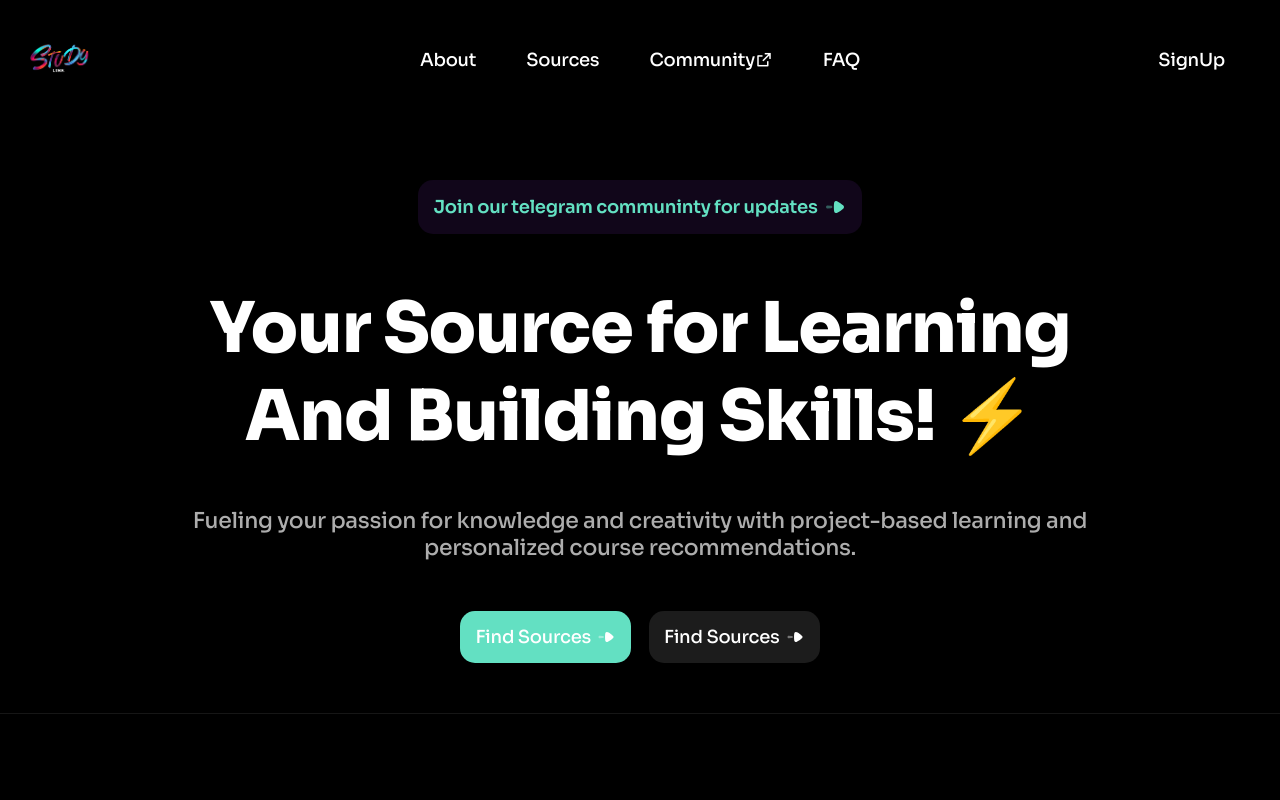
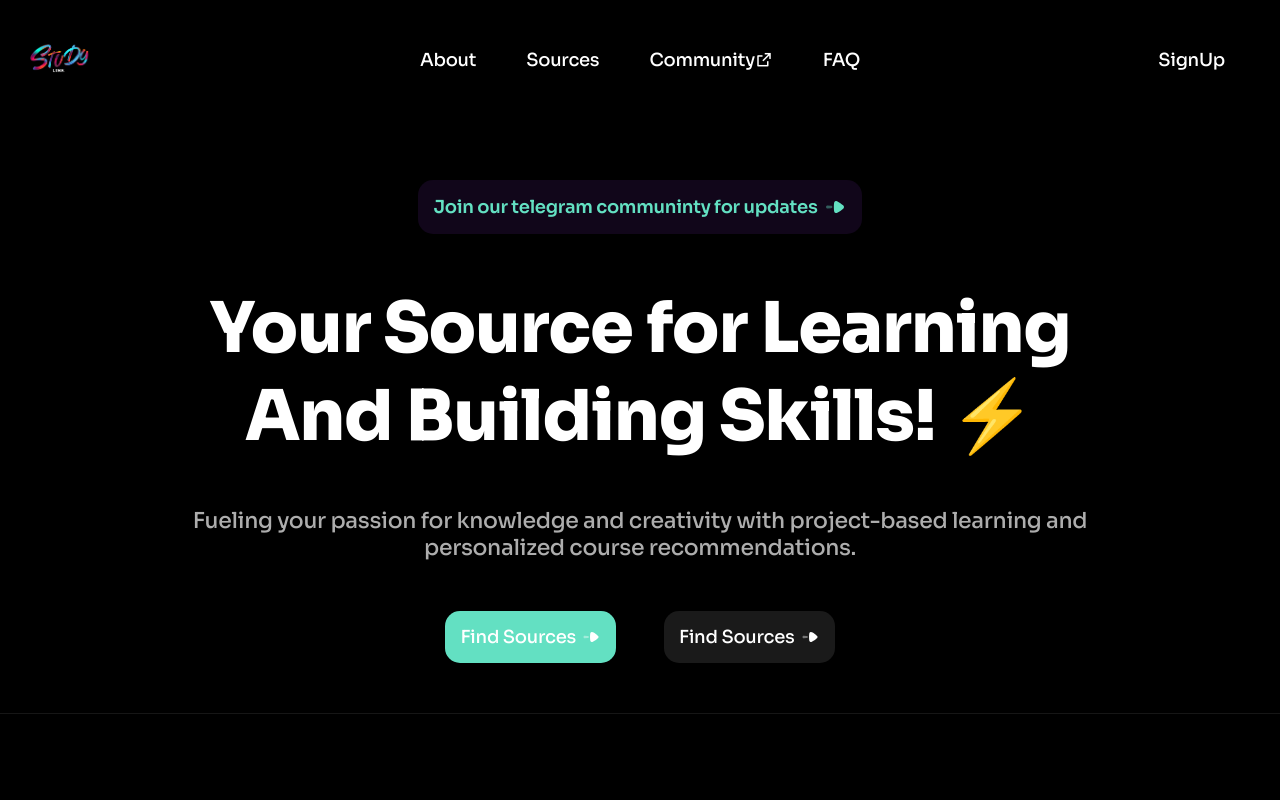
Before and after one commit to NinadVyas/StudyLink, a Next.js app: page / in a window 1280 px wide. Shown: the top 800 px of the page. Built offline with nearby package versions, Linux system fonts and the light colour scheme.

Commit message:
changes path

```diff
--- a/pages/index.jsx
+++ b/pages/index.jsx
@@ -1,6 +1,7 @@
 import { Container } from "../components/container";
 import { RightArrowIcon } from "../components/icons";
 import styles from "../styles/index.module.scss";
+import Link from "next/link";
 
 const Index = () => {
 
@@ -20,27 +21,23 @@ const Index = () => {
           Fueling your passion for knowledge and creativity with project-based learning and personalized course recommendations.
           </span>
           <div className={styles.heading_buttons}>
-            <a
-              href="https://play.google.com/store/apps/details?id=com.ivy.wallet&hl=en&gl=US"
-              target="_blank"
-              rel="noreferrer"
+            <Link
+              href="/resource"
             >
               <button>
                 Find Sources{" "}
                 <RightArrowIcon />
               </button>
-            </a>
+            </Link>
 
-            <a
-              href="https://play.google.com/store/apps/details?id=com.ivy.wallet&hl=en&gl=US"
-              target="_blank"
-              rel="noreferrer"
+            <Link
+              href="/resource"
             >
               <button className={styles.buttonin}>
                 Find Sources{" "}
                 <RightArrowIcon />
               </button>
-            </a>
+            </Link>
           </div>
         </div>
       </main>
```
